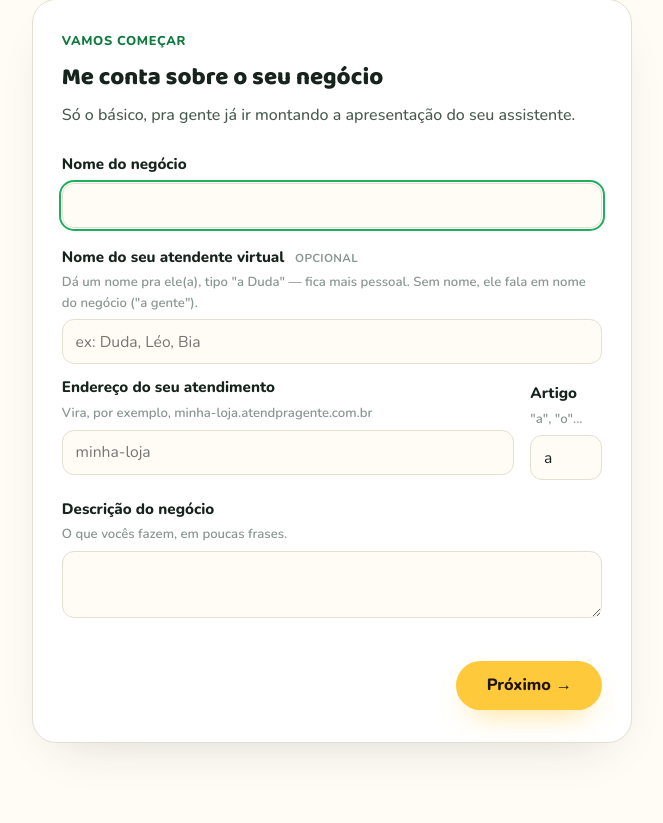
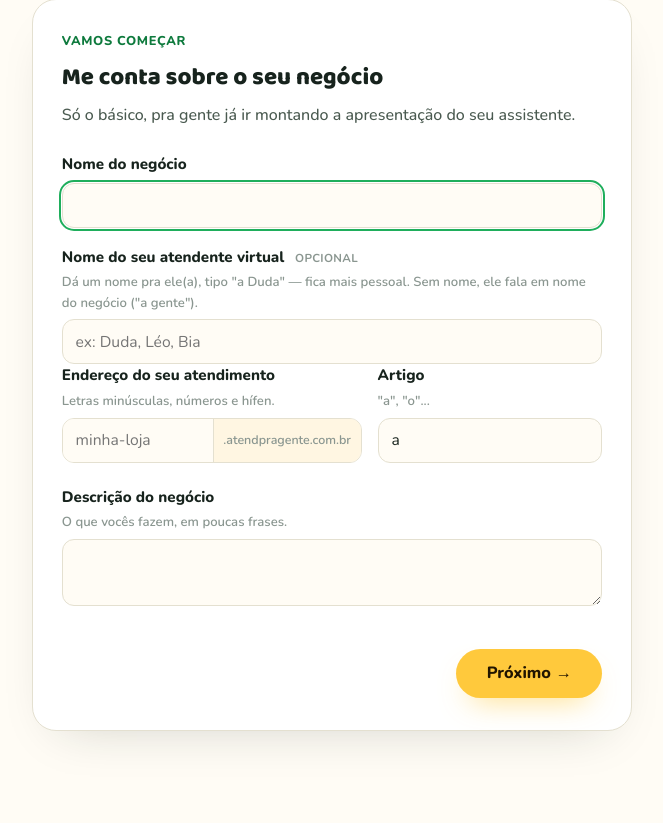
Before and after one commit to pachecasatSP/AtendAgente, a FastAPI app: template tools/onboarding-service/templates/form.html in a window 1280 px wide. Shown: the part 168-991 px from the top of the page, without its empty margins (308-971 px from the left). After the commit the page ends 909 px from the top, so only its background shows below. Run offline with FastAPI, Linux system fonts and the light colour scheme; the template is opened without the code that fills it, so the values that code supplies are empty.

Commit message:
Onboarding: aviso de convite expirado + correções de layout no form
/signup?invite=<token> agora checa o token no servidor antes de
renderizar — se já foi usado, mostra um aviso flutuante no header em
vez de deixar o cliente passar pelo OAuth da Meta inteiro só pra cair
silenciosamente no fluxo pago sem explicação.

No form.html: e-mail sem estilo (faltava no seletor CSS), botão do
fluxo de convite grátis com texto próprio ("Ativando seu atendimento
gratuito..."), e um bug real de alinhamento que afetava todo par de
campos lado a lado (Telefone/Pronome, CEP/Número, Endereço/Artigo) —
label:first-of-type só zera a margem do primeiro campo de cada linha,
deixando o segundo com 17.6px de folga extra no topo. Também adicionado
o sufixo do domínio (.atendpragente.com.br) grudado ao campo de
endereço do tenant, o que expôs um segundo bug de min-width:auto
bloqueando o encolhimento em telas estreitas.

Co-Authored-By: Claude Sonnet 5 <noreply@anthropic.com>

```diff
--- a/tools/onboarding-service/app/main.py
+++ b/tools/onboarding-service/app/main.py
@@ -128,9 +128,19 @@ def parse_label_lines(text: str) -> dict:
 
 
 @app.get("/signup", response_class=HTMLResponse)
-def signup_page(request: Request):
+def signup_page(request: Request, invite: str = ""):
+    invite = invite.strip()
+    invite_expired = False
+    if invite:
+        token_doc = store.get_free_token(invite)
+        # Só sinaliza "expirado" pra um convite que existiu e já foi usado —
+        # um token que nunca existiu (link digitado errado, etc.) é
+        # indistinguível de não ter convite nenhum, então não vale alarmar.
+        invite_expired = bool(token_doc and token_doc["usado"])
     return templates.TemplateResponse(
-        request, "signup.html", {"app_id": APP_ID, "config_id": CONFIG_ID}
+        request,
+        "signup.html",
+        {"app_id": APP_ID, "config_id": CONFIG_ID, "invite_expired": invite_expired},
     )
 
 
--- a/tools/onboarding-service/templates/form.html
+++ b/tools/onboarding-service/templates/form.html
@@ -112,7 +112,7 @@ body {
 label { display: block; margin-top: 1.1rem; font-weight: 800; font-size: 0.95rem; }
 label:first-of-type { margin-top: 0; }
 small { display: block; color: var(--ink-faint); font-weight: 600; margin-top: 0.2rem; font-size: 0.82rem; }
-input[type=text], textarea {
+input[type=text], input[type=email], textarea {
   width: 100%;
   padding: 0.65rem 0.8rem;
   margin-top: 0.4rem;
@@ -132,9 +132,30 @@ textarea { min-height: 4rem; resize: vertical; }
 }
 .checkbox-label input[type=checkbox] { margin-top: 0.2rem; width: 1.05rem; height: 1.05rem; accent-color: var(--leaf); flex-shrink: 0; cursor: pointer; }
 .checkbox-label a { color: var(--leaf-deep); font-weight: 700; }
-.row-2 { display: grid; grid-template-columns: 2fr 1fr; gap: 1rem; align-items: end; }
-.row-2 label { display: flex; flex-direction: column; }
-.row-2.row-2--narrow { grid-template-columns: minmax(0, 1fr) 4.5rem; }
+.row-2 { display: grid; grid-template-columns: 2fr 1fr; gap: 1rem; align-items: start; }
+.row-2 label { display: flex; flex-direction: column; margin-top: 0; min-width: 0; }
+.row-2.row-2--narrow { grid-template-columns: minmax(0, 1fr) minmax(4.5rem, max-content); }
+.row-2.row-2--narrow label:last-child { white-space: nowrap; }
+.tenant-id-group {
+  display: flex; align-items: stretch; margin-top: 0.4rem; min-width: 0;
+  border: 1px solid var(--line); border-radius: 12px; overflow: hidden;
+  background: var(--paper);
+}
+#tenant_id-field {
+  width: auto; flex: 1 1 4rem; min-width: 0; margin-top: 0;
+  border: none; border-radius: 0;
+}
+#tenant_id-field:focus { outline: none; box-shadow: inset 0 0 0 2px var(--leaf); }
+.tenant-id-suffix {
+  flex: 0 1 auto; min-width: 0; display: flex; align-items: center;
+  padding: 0 0.6rem; border-left: 1px solid var(--line); border-radius: 0;
+  background: var(--paper-soft); color: var(--ink-faint); font-weight: 600;
+  font-size: 0.78rem; white-space: nowrap; overflow: hidden; text-overflow: ellipsis;
+}
+/* Abaixo de 480px o par Endereço/Artigo empilha (como os outros pares
+   row-2) em vez de dividir a largura — o grupo Endereço+domínio precisa
+   da linha inteira pra não espremer o sufixo do domínio. */
+@media (max-width: 480px) { .row-2.row-2--narrow { grid-template-columns: 1fr; } }
 .slug-status { margin-top: 0.35rem; font-weight: 700; }
 .slug-status.checking { color: var(--ink-faint); }
 .slug-status.ok { color: var(--leaf-deep); }
@@ -246,8 +267,11 @@ button { font-family: var(--font-body); cursor: pointer; border: none; }
 
           <div class="row-2 row-2--narrow">
             <label>Endereço do seu atendimento
-              <small>Vira, por exemplo, minha-loja.atendpragente.com.br</small>
-              <input type="text" name="tenant_id" id="tenant_id-field" required pattern="[a-z][a-z0-9-]{1,30}[a-z0-9]" placeholder="minha-loja">
+              <small>Letras minúsculas, números e hífen.</small>
+              <div class="tenant-id-group">
+                <input type="text" name="tenant_id" id="tenant_id-field" required pattern="[a-z][a-z0-9-]{1,30}[a-z0-9]" placeholder="minha-loja">
+                <span class="tenant-id-suffix" aria-hidden="true">.atendpragente.com.br</span>
+              </div>
               <small id="tenant_id-status" class="slug-status"></small>
             </label>
             <label>Artigo
@@ -622,7 +646,7 @@ button { font-family: var(--font-body); cursor: pointer; border: none; }
     // visual imediato enquanto o servidor processa.
     document.getElementById('onboarding-form').addEventListener('submit', () => {
       btnSubmit.disabled = true;
-      btnSubmit.textContent = 'Ativando seu atendimento...';
+      btnSubmit.textContent = gratuito ? 'Ativando seu atendimento gratuito...' : 'Ativando seu atendimento...';
       btnBack.disabled = true;
     });
 
```
Also changed, not shown: tools/onboarding-service/templates/signup.html (+15 -0 lines).
